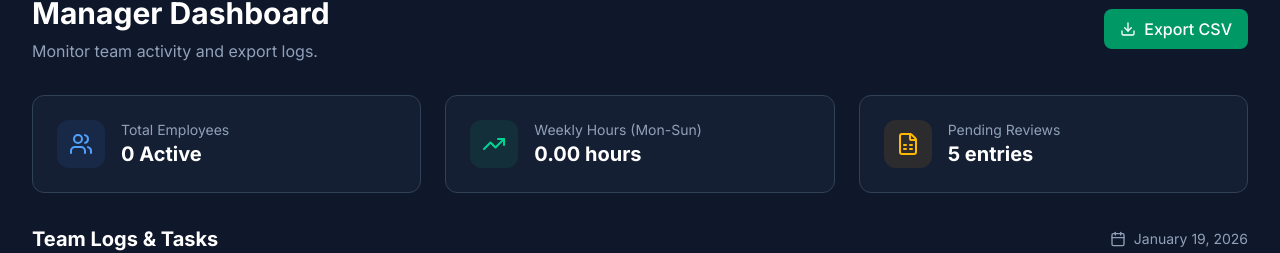
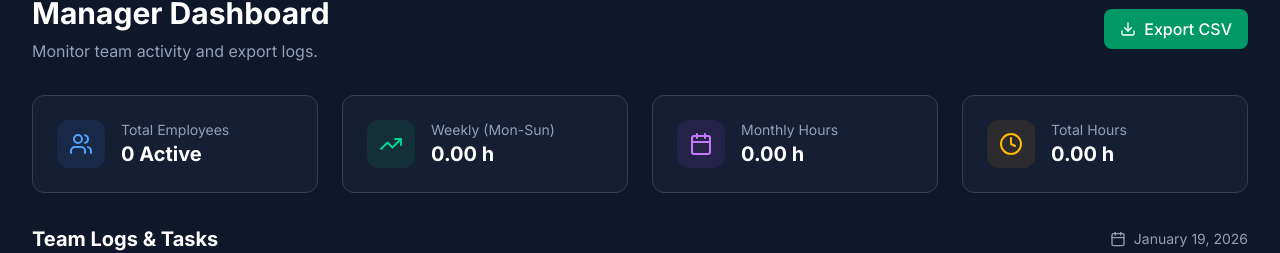
Before and after one commit to Raghu04122002/Time-tracker, a Next.js app: page /manager in a window 1280 px wide. Shown: the part 117-370 px from the top of the page. Built offline with nearby package versions, Linux system fonts and the light colour scheme; no server answers.

Commit message:
Feat: Enhance Manager Dashboard with Monthly and Total stats

```diff
--- a/src/app/api/manager/employees/route.ts
+++ b/src/app/api/manager/employees/route.ts
@@ -18,10 +18,33 @@ export async function GET() {
                 email: true,
                 name: true,
                 currentTask: true,
+                timeEntries: {
+                    select: {
+                        startTime: true,
+                        endTime: true
+                    }
+                }
             }
         })
 
-        return NextResponse.json(employees)
+        const employeesWithHours = employees.map((emp: any) => {
+            const totalMs = emp.timeEntries.reduce((acc: number, log: any) => {
+                const start = new Date(log.startTime).getTime()
+                const end = log.endTime ? new Date(log.endTime).getTime() : new Date().getTime()
+                return acc + (end - start)
+            }, 0)
+
+            const totalHours = (totalMs / (1000 * 60 * 60)).toFixed(2)
+
+            // Remove logs to keep payload light
+            const { timeEntries, ...rest } = emp
+            return {
+                ...rest,
+                totalHours // Return total hours
+            }
+        })
+
+        return NextResponse.json(employeesWithHours)
     } catch (error: any) {
         console.error('Employees API Error:', error)
         return NextResponse.json({ error: 'Internal Server Error', details: error.message }, { status: 500 })
--- a/src/app/manager/page.tsx
+++ b/src/app/manager/page.tsx
@@ -3,7 +3,7 @@
 import { useState, useEffect } from 'react'
 import Navbar from '@/components/Navbar'
 import LogTable from '@/components/LogTable'
-import { Download, Users, TrendingUp, Calendar, FileSpreadsheet, Trash2 } from 'lucide-react'
+import { Download, Users, TrendingUp, Calendar, FileSpreadsheet, Trash2, Clock } from 'lucide-react'
 
 import Papa from 'papaparse'
 
@@ -16,6 +16,8 @@ export default function ManagerDashboard() {
     const [mounted, setMounted] = useState(false)
 
     const [weeklyHours, setWeeklyHours] = useState('0.00')
+    const [monthlyHours, setMonthlyHours] = useState('0.00')
+    const [totalHours, setTotalHours] = useState('0.00')
 
     useEffect(() => {
         setMounted(true)
@@ -24,38 +26,45 @@ export default function ManagerDashboard() {
 
     useEffect(() => {
         if (logs.length > 0) {
-            calculateWeeklyHours()
+            calculateStats()
         }
     }, [logs])
 
-    const calculateWeeklyHours = () => {
-        // Strict Monday-Sunday Week Cycle
-        // Week starts Monday 12:00 AM (00:00). Resets Sunday Midnight (end of Sunday).
+    const calculateStats = () => {
         const now = new Date()
-        const dayOfWeek = now.getDay() // 0 (Sun) - 6 (Sat)
-
-        // Calculate days to subtract to get to the most recent Monday
-        // Monday (1) -> subtract 0 days
-        // Tuesday (2) -> subtract 1 day
-        // Sunday (0) -> subtract 6 days
+        const dayOfWeek = now.getDay()
         const daysSinceMonday = (dayOfWeek + 6) % 7
 
-        const startOfWeek = new Date(now)
-        startOfWeek.setDate(now.getDate() - daysSinceMonday)
-        startOfWeek.setHours(0, 0, 0, 0) // Monday 12:00 AM
+        const weekStart = new Date(now)
+        weekStart.setDate(now.getDate() - daysSinceMonday)
+        weekStart.setHours(0, 0, 0, 0)
 
-        const totalMs = logs.reduce((acc, log) => {
-            const logDate = new Date(log.startTime)
-            if (logDate >= startOfWeek) {
-                const start = logDate.getTime()
-                const end = log.endTime ? new Date(log.endTime).getTime() : new Date().getTime()
-                return acc + (end - start)
+        const monthStart = new Date(now.getFullYear(), now.getMonth(), 1)
+        monthStart.setHours(0, 0, 0, 0)
+
+        let weeklyMs = 0
+        let monthlyMs = 0
+        let totalMs = 0
+
+        logs.forEach(log => {
+            const start = new Date(log.startTime).getTime()
+            const end = log.endTime ? new Date(log.endTime).getTime() : new Date().getTime()
+            const duration = end - start
+
+            totalMs += duration
+
+            if (start >= weekStart.getTime()) {
+                weeklyMs += duration
             }
-            return acc
-        }, 0)
 
-        const hours = (totalMs / (1000 * 60 * 60)).toFixed(2)
-        setWeeklyHours(hours)
+            if (start >= monthStart.getTime()) {
+                monthlyMs += duration
+            }
+        })
+
+        setWeeklyHours((weeklyMs / (1000 * 60 * 60)).toFixed(2))
+        setMonthlyHours((monthlyMs / (1000 * 60 * 60)).toFixed(2))
+        setTotalHours((totalMs / (1000 * 60 * 60)).toFixed(2))
     }
 
     const fetchData = async () => {
@@ -157,6 +166,7 @@ export default function ManagerDashboard() {
     }
 
     const exportCSV = () => {
+        // ... (keep same)
         const csvData = logs.map((log: any) => ({
             Employee: log.user.name,
             Date: new Date(log.startTime).toLocaleDateString(),
@@ -204,7 +214,7 @@ export default function ManagerDashboard() {
                 </div>
 
                 {/* Team Stats */}
-                <div className="grid grid-cols-1 md:grid-cols-3 gap-6">
+                <div className="grid grid-cols-1 md:grid-cols-2 lg:grid-cols-4 gap-6">
                     <div className="card p-6 flex items-center gap-4">
                         <div className="w-12 h-12 rounded-xl bg-blue-500/10 flex items-center justify-center text-blue-400">
                             <Users className="w-6 h-6" />
@@ -219,17 +229,26 @@ export default function ManagerDashboard() {
                             <TrendingUp className="w-6 h-6" />
                         </div>
                         <div>
-                            <p className="text-sm text-slate-400">Weekly Hours (Mon-Sun)</p>
-                            <p className="text-xl font-bold text-white">{weeklyHours} hours</p>
+                            <p className="text-sm text-slate-400">Weekly (Mon-Sun)</p>
+                            <p className="text-xl font-bold text-white">{weeklyHours} h</p>
+                        </div>
+                    </div>
+                    <div className="card p-6 flex items-center gap-4">
+                        <div className="w-12 h-12 rounded-xl bg-purple-500/10 flex items-center justify-center text-purple-400">
+                            <Calendar className="w-6 h-6" />
+                        </div>
+                        <div>
+                            <p className="text-sm text-slate-400">Monthly Hours</p>
+                            <p className="text-xl font-bold text-white">{monthlyHours} h</p>
                         </div>
                     </div>
                     <div className="card p-6 flex items-center gap-4">
                         <div className="w-12 h-12 rounded-xl bg-amber-500/10 flex items-center justify-center text-amber-400">
-                            <FileSpreadsheet className="w-6 h-6" />
+                            <Clock className="w-6 h-6" />
                         </div>
                         <div>
-                            <p className="text-sm text-slate-400">Pending Reviews</p>
-                            <p className="text-xl font-bold text-white">5 entries</p>
+                            <p className="text-sm text-slate-400">Total Hours</p>
+                            <p className="text-xl font-bold text-white">{totalHours} h</p>
                         </div>
                     </div>
                 </div>
@@ -258,7 +277,12 @@ export default function ManagerDashboard() {
                                         </div>
                                         <div>
                                             <p className="text-sm font-bold text-white">{employee.name}</p>
-                                            <p className="text-xs text-slate-500">{employee.email}</p>
+                                            <div className="flex items-center gap-2">
+                                                <p className="text-xs text-slate-500">{employee.email}</p>
+                                                <span className="text-xs font-mono font-bold text-emerald-400 bg-emerald-500/10 px-1.5 py-0.5 rounded">
+                                                    {employee.totalHours || '0.00'} h
+                                                </span>
+                                            </div>
                                         </div>
                                     </div>
 
```
